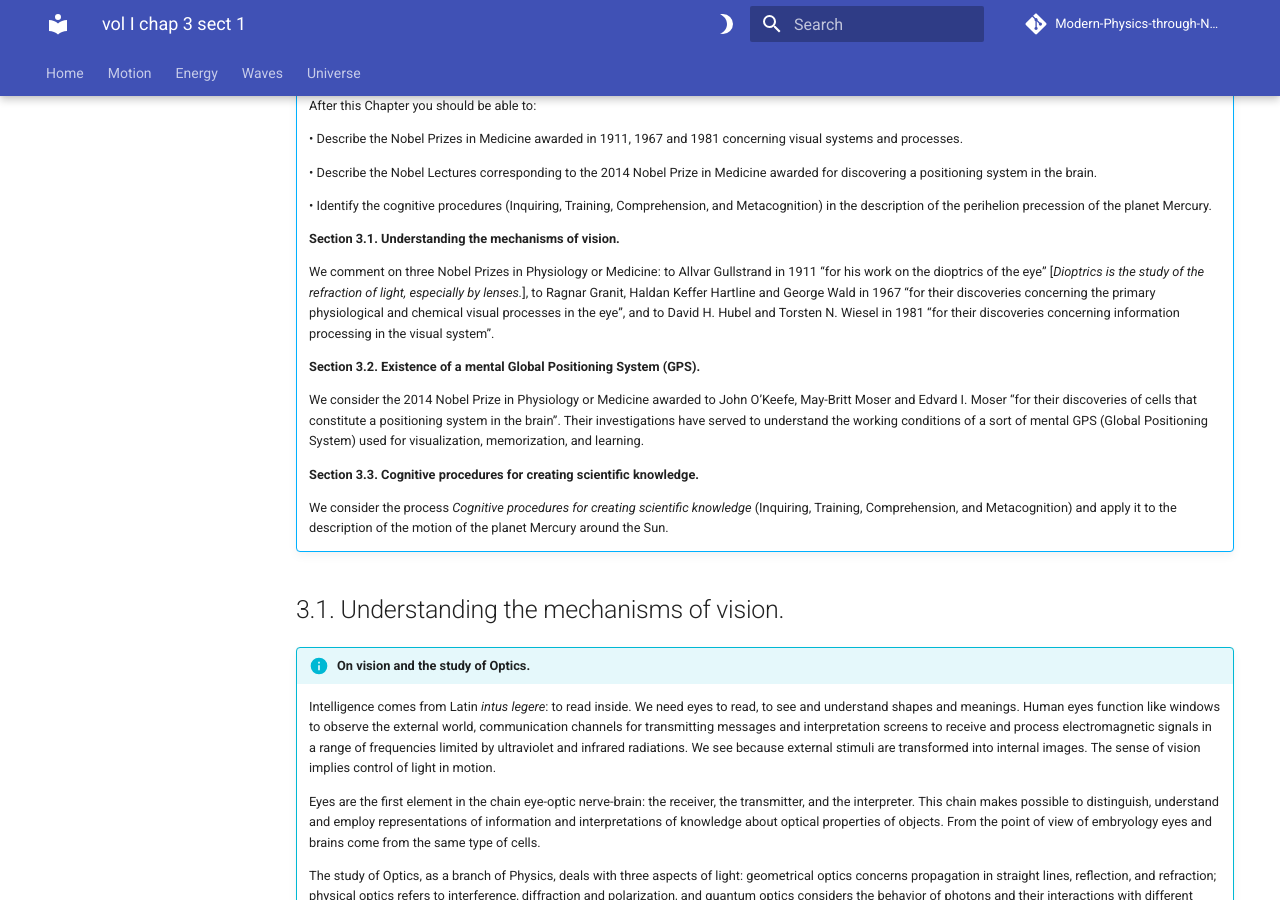
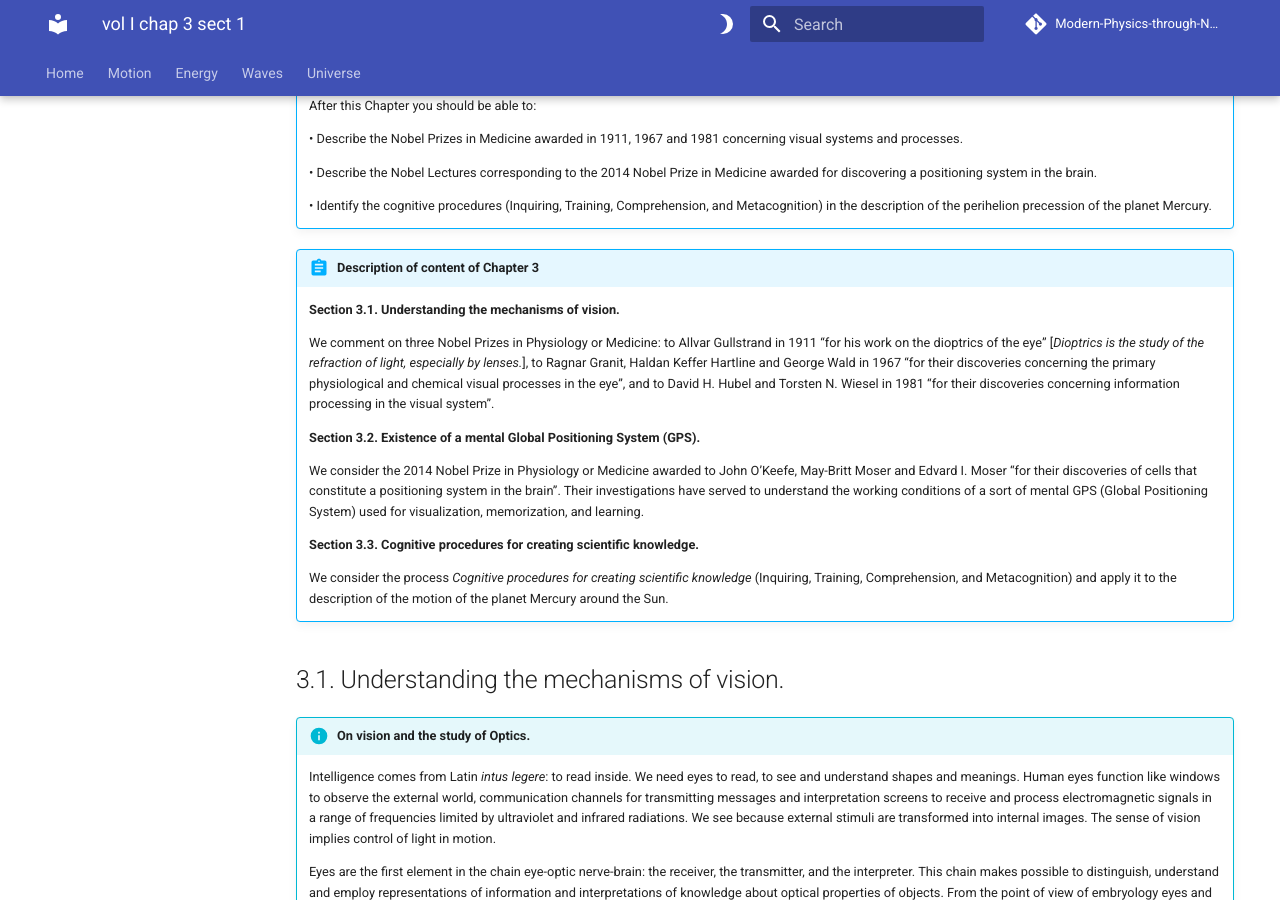
Before and after one commit to modphysnobel/modphysnobel.github.io, an MkDocs documentation site: the page built from docs/vol-I/vol-I-chap-3-sect-1.md, in a window 1280 px wide and 900 px high, scrolled down 402 px. Built offline with MkDocs 1.6.1 and Material for MkDocs 9.7.7, drawn with Linux system fonts in a browser that asks for light colours; some web fonts are replaced; comment, search, counter and statistics services are not loaded.

Commit message:
Update vol-I-chap-3-sect-1.md

```diff
--- a/docs/vol-I/vol-I-chap-3-sect-1.md
+++ b/docs/vol-I/vol-I-chap-3-sect-1.md
@@ -19,6 +19,8 @@
 	• Describe the Nobel Lectures corresponding to the 2014 Nobel Prize in Medicine awarded for discovering a positioning system in the brain.
 
 	• Identify the cognitive procedures (Inquiring, Training, Comprehension, and Metacognition) in the description of the perihelion precession of the planet Mercury.
+
+!!! abstract "Description of content of Chapter 3"
 
 	**Section 3.1. Understanding the mechanisms of vision.**
 
```
